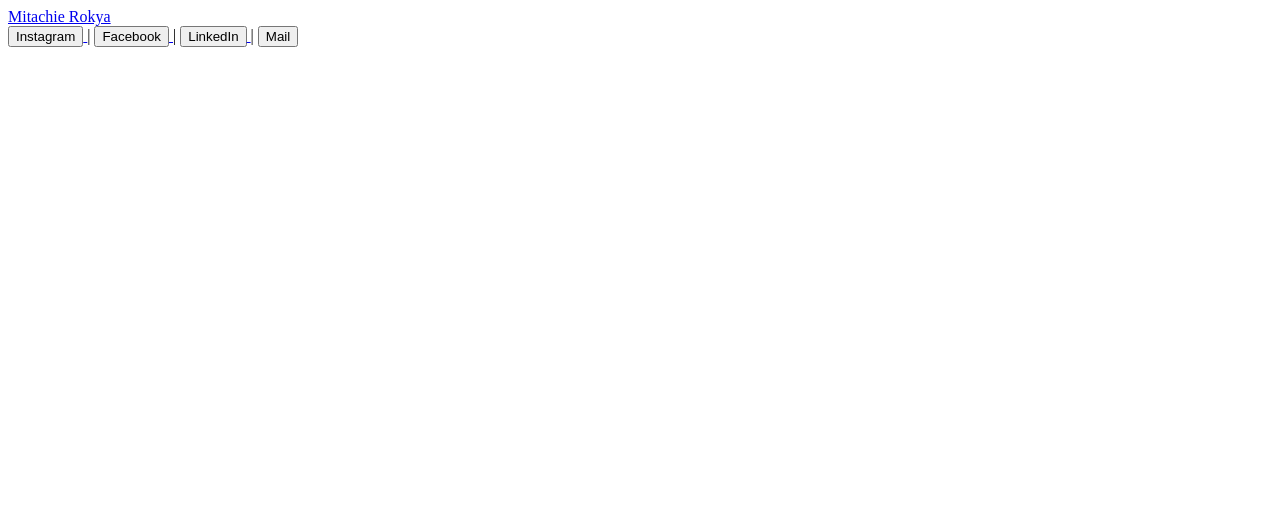
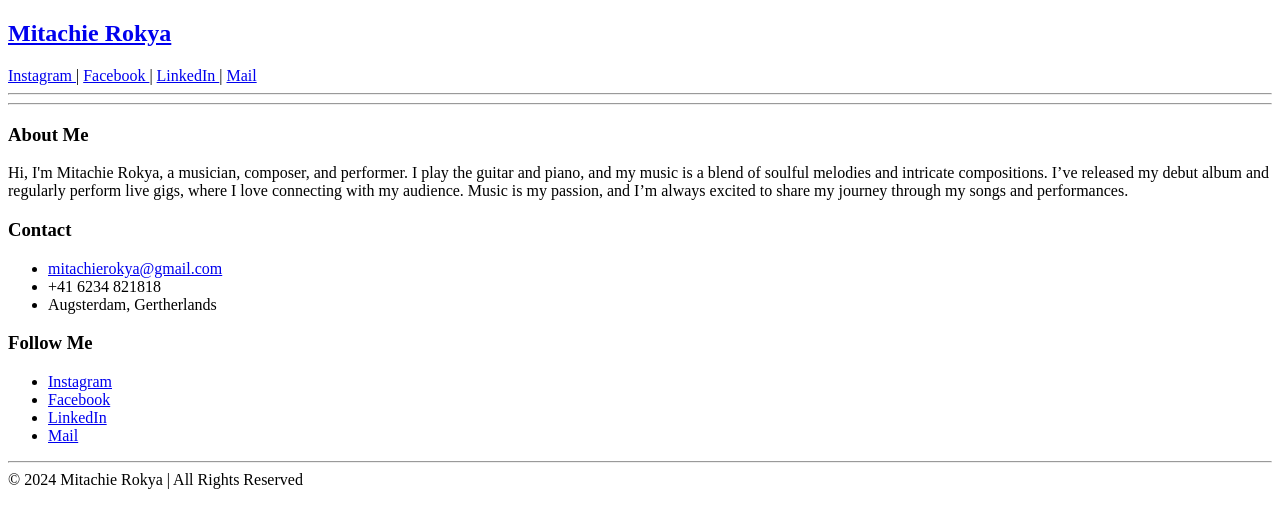
Before and after one commit to Sangamita/CSS-challenge, a plain HTML site: page index.html in a window 1280 px wide. Drawn offline with Linux system fonts and the light colour scheme.

Commit message:
footer added to webpage

```diff
--- a/index.html
+++ b/index.html
@@ -1,39 +1,74 @@
 <!DOCTYPE html>
 <html lang="en">
   <head>
-	<meta charset="UTF-8">
-	<meta name="viewport" content="width=device-width, initial-scale=1.0">
-	<title>CSS Challenge</title>
+    <meta charset="UTF-8" />
+    <meta name="viewport" content="width=device-width, initial-scale=1.0" />
+    <title>Mitachie Rokya</title>
   </head>
   <body>
+
 
     <!-- Here is the header -->
     <header>
       <nav>
         <div>
-			<a href="http://">Mitachie Rokya</a>
+          <a href="http://"><h1>Mitachie Rokya</h1></a>
         </div>
         <div>
-			<a href="http://">
-				<button>Instagram</button>
-			</a> |
-			<a href="http://">
-				<button>Facebook</button>
-			</a> |
-			<a href="http://">
-				<button>LinkedIn</button>
-			</a> |
-			<a href="mailto:abcxyz@hotmail.com" target="_blank">
-				<button>Mail</button>
-			</a>
+          <a href="http://"> Instagram </a>
+          |
+          <a href="http://"> Facebook </a>
+          |
+          <a href="http://"> LinkedIn </a>
+          |
+          <a href="mailto:abcxyz@hotmail.com" target="_blank"> Mail </a>
         </div>
       </nav>
     </header>
+	<hr>
+
 
     <!-- Here is the main content -->
+    <main>
+
+
+	</main>
+	<hr>
 
 
     <!-- Here is the footer -->
+    <footer>
+		<div>
+			<div>
+				<h3>About Me</h3>
+				<p>Hi, I'm Mitachie Rokya, a musician, composer, and performer. I play the guitar and piano, and my music is a blend of soulful melodies and intricate compositions. I’ve released my debut album and regularly perform live gigs, where I love connecting with my audience. Music is my passion, and I’m always excited to share my journey through my songs and performances.</p>
+			</div>
+			<div>
+				<h3>Contact</h3>
+				<p>
+					<ul>
+						<li><a href="mailto:abcxyz@hotmail.com" target="_blank">mitachierokya@gmail.com</a></li>
+						<li>+41 6234 821818</li>
+						<li>Augsterdam, Gertherlands</li>
+					</ul>
+				</p>
+			</div>
+			<div>
+				<h3>Follow Me</h3>
+				<p>
+					<ul>
+						<li><a href="http://"> Instagram </a></li>
+						<li><a href="http://"> Facebook </a></li>
+						<li><a href="http://"> LinkedIn </a></li>
+						<li><a href="mailto:abcxyz@hotmail.com" target="_blank"> Mail </a></li>
+					</ul>
+				</p>
+			</div>
+		</div>
+		<hr>
+		<div>&copy; 2024 Mitachie Rokya | All Rights Reserved</div>
+	</footer>
+
 
   </body>
 </html>
```
Lines whose indentation alone changed are shown as unchanged.
